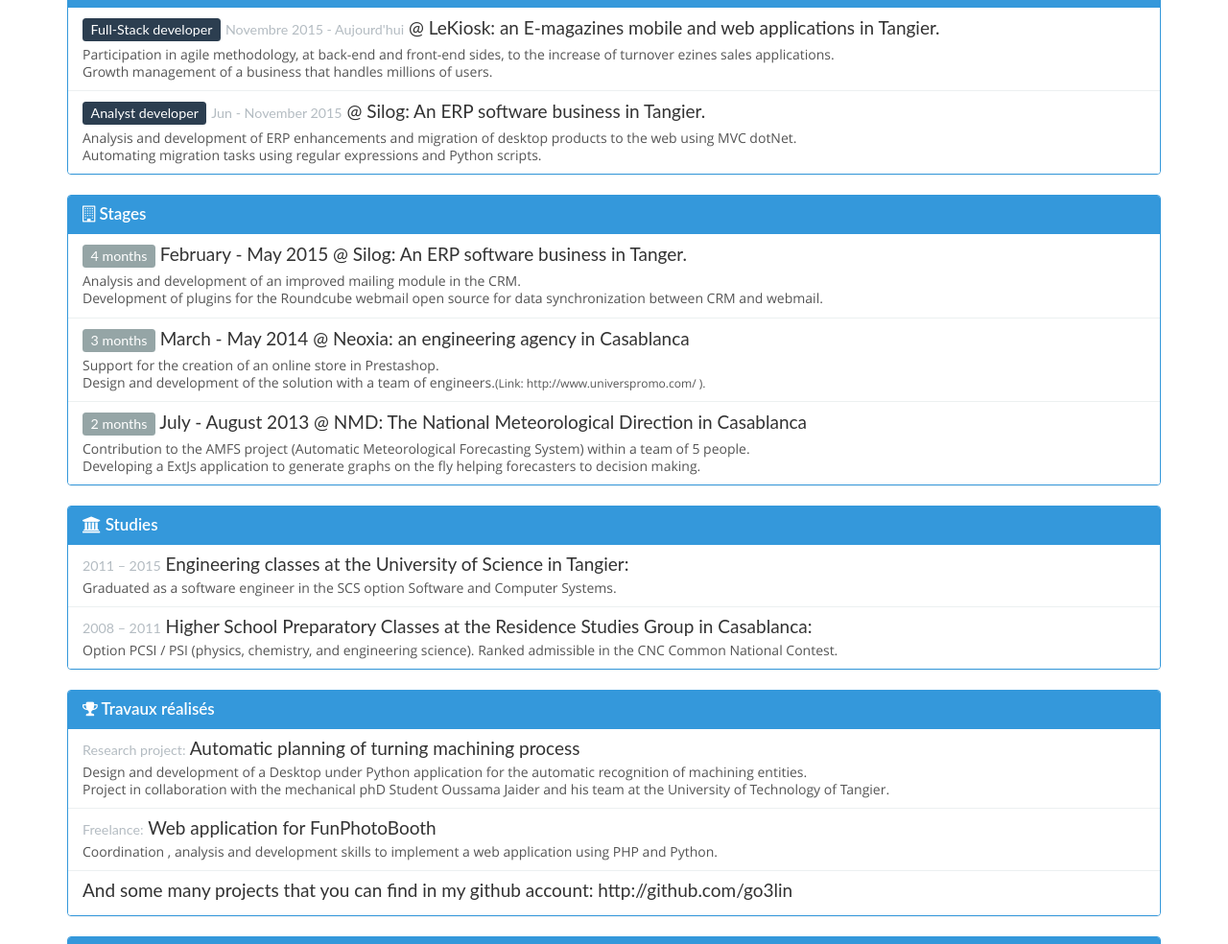
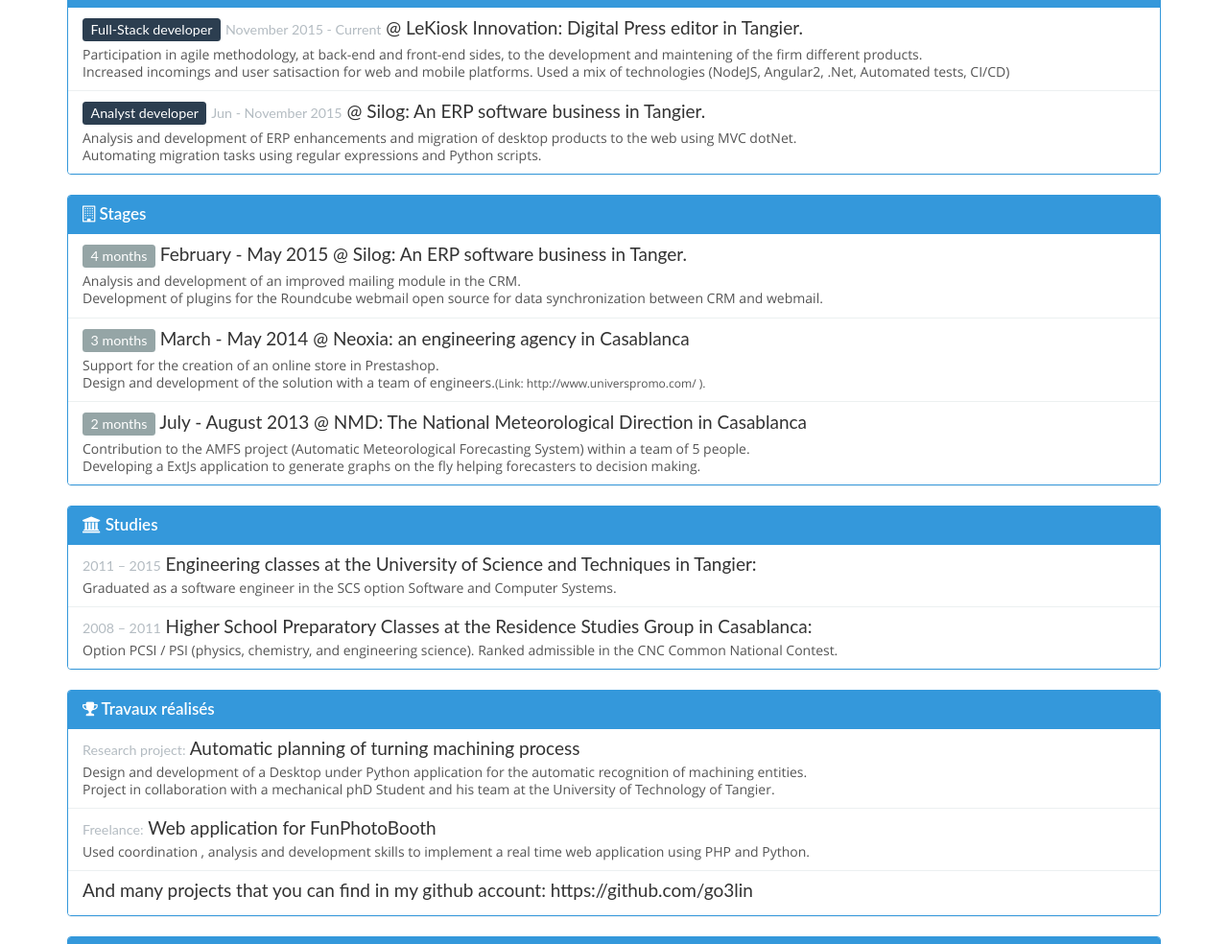
Before and after one commit to GO3LIN/CV, a plain HTML site: page indexEn.html in a window 1280 px wide. Shown: the part 309-1293 px from the top of the page at 96% size. Drawn offline with Linux system fonts and the light colour scheme; files whose address does not match are found by name.

Commit message:
Resume cleaning english version

```diff
--- a/indexEn.html
+++ b/indexEn.html
@@ -64,11 +64,11 @@ benmohamehdi@gmail.com<br>
 
 		            <div class="list-group">
 			            <a href="https://www.lekiosk.com" target="_blank" class="list-group-item">
-			              <h4 class="list-group-item-heading"><span class="label label-primary">Full-Stack developer</span> <small>Novembre 2015 - Aujourd'hui</small> @ LeKiosk: an E-magazines mobile and web applications in Tangier.</h4>
+			              <h4 class="list-group-item-heading"><span class="label label-primary">Full-Stack developer</span> <small>November 2015 - Current</small> @ LeKiosk Innovation: Digital Press editor in Tangier.</h4>
 			              <p class="list-group-item-text">
-			              	Participation in agile methodology, at back-end and front-end sides, to the increase of turnover ezines sales applications.
+			              	Participation in agile methodology, at back-end and front-end sides, to the development and maintening of the firm different products.
 			              	<br>
-			              	Growth management of a business that handles millions of users.
+			              	Increased incomings and user satisaction for web and mobile platforms. Used a mix of technologies (NodeJS, Angular2, .Net, Automated tests, CI/CD)
 			              </p>
 			            </a>
 			            <a href="http://silog.fr"  target="_blank" class="list-group-item">
@@ -128,7 +128,7 @@ benmohamehdi@gmail.com<br>
 
 		            <div class="list-group">
 			            <a href="#" class="list-group-item">
-			              <h4 class="list-group-item-heading"><small>2011 – 2015</small> Engineering classes at the University of Science in Tangier:</h4>
+			              <h4 class="list-group-item-heading"><small>2011 – 2015</small> Engineering classes at the University of Science and Techniques in Tangier:</h4>
 			              <p class="list-group-item-text">Graduated as a software engineer in the SCS option Software and Computer Systems.</p>
 			            </a>
 			            <a href="#" class="list-group-item">
@@ -155,15 +155,15 @@ benmohamehdi@gmail.com<br>
 			              <h4 class="list-group-item-heading"><small>Research project:</small> Automatic planning of turning machining process</h4>
 			              <p class="list-group-item-text">
 			              	Design and development of a Desktop under Python application for the automatic recognition of machining entities.<br>
-			    			Project in collaboration with the mechanical phD Student Oussama Jaider and his team at the University of Technology of Tangier.
+			    			Project in collaboration with a mechanical phD Student and his team at the University of Technology of Tangier.
 			              </p>
 			            </a>
 			            <a href="http://funphotobooth.ma" class="list-group-item">
 			              <h4 class="list-group-item-heading"><small>Freelance:</small> Web application for FunPhotoBooth</h4>
-			              <p class="list-group-item-text">Coordination , analysis and development skills to implement a web application using PHP and Python.</p>
+			              <p class="list-group-item-text">Used coordination , analysis and development skills to implement a real time web application using PHP and Python.</p>
 			            </a>
 			            <a href="http://github.com/go3lin" class="list-group-item">
-			              <h4 class="list-group-item-heading">And some many projects that you can find in my github account: http://github.com/go3lin</h4>
+			              <h4 class="list-group-item-heading">And many projects that you can find in my github account: https://github.com/go3lin</h4>
 			            </a>
 		            </div>
 
```
